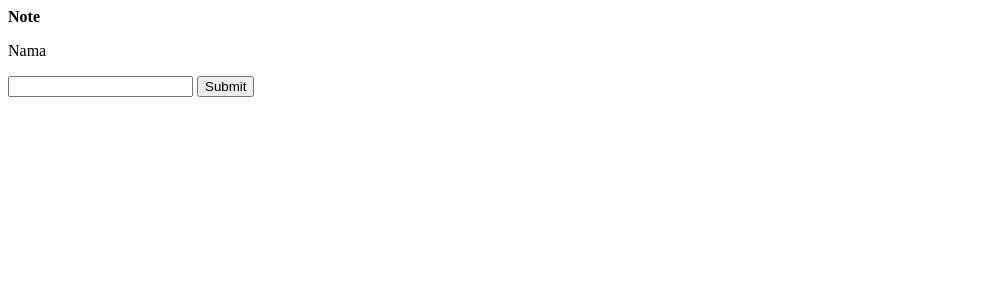
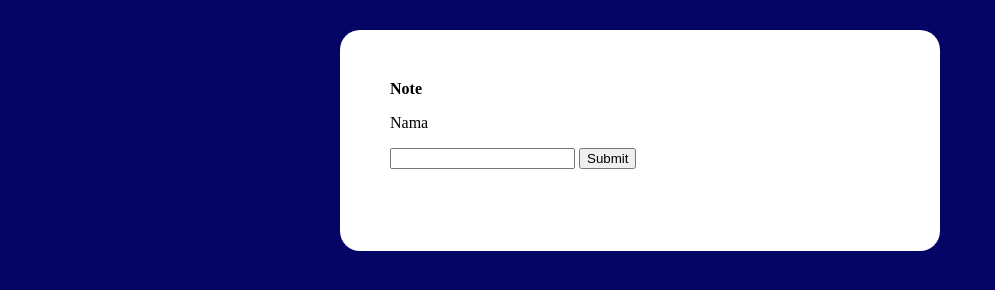
Before and after one commit to dts-kominfo-rea2a/challenge-08-legisetiawan, a website: page index.html in a window 1280 px wide. Shown: the whole page, without its empty margins (0-995 px from the left). Drawn offline with Linux system fonts and the light colour scheme.

Commit message:
mengedit file css

```diff
--- a/app.css
+++ b/app.css
@@ -8,5 +8,5 @@ div#app{
     border-radius: 20px;
 }
 body {
-    background: rgb(0, 0, 0);
+    background: rgb(4, 5, 100);
 }
--- a/index.html
+++ b/index.html
@@ -4,6 +4,7 @@
     <meta charset="UTF-8" />
     <meta http-equiv="X-UA-Compatible" content="IE=edge" />
     <meta name="viewport" content="width=device-width, initial-scale=1.0" />
+    <link rel="stylesheet" href="./app.css">
     <title>Challenge - DOM</title>
   </head>
   <body>
```
